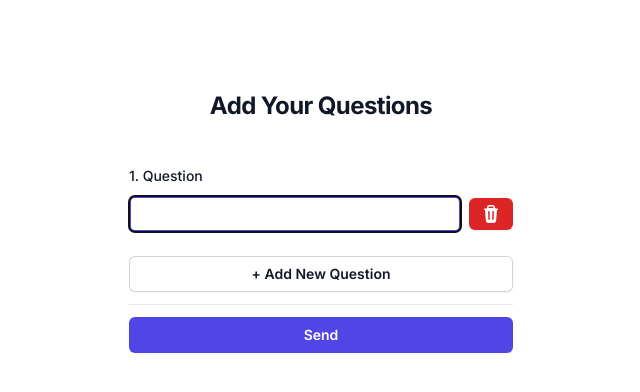
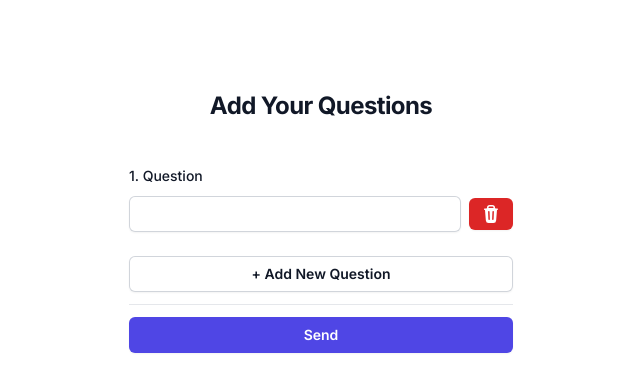
Before and after one commit to yusfgungor/react-hook-form-dynamic-form-example, a Next.js app in the folder finished_project/: page / in a window 1280 px wide. Both pictures are taken after a click on the button "+ Add New Question". Shown: the top 392 px of the page, without its empty margins (319-959 px from the left). Built offline with nearby package versions, Linux system fonts and the light colour scheme.

Commit message:
feat: error message shown in Question component

```diff
--- a/finished_project/app/_components/QuestionFormField.tsx
+++ b/finished_project/app/_components/QuestionFormField.tsx
@@ -15,7 +15,10 @@ export function QuestionFormField({
     <Controller
       control={control}
       name={`questions.${index}.text`}
-      render={({ field }) => (
+      render={({ field, fieldState }) => {
+        const errorMessage = fieldState.error?.message;
+
+        return (
           <div>
             <label className="block text-sm font-medium leading-6 text-gray-900">
               {index + 1}. Question
@@ -24,13 +27,14 @@ export function QuestionFormField({
               <div className="flex-1">
                 <input
                   type="text"
-                className="block w-full rounded-md border-0 py-1.5 text-gray-900 shadow-sm ring-1 ring-inset ring-gray-300 placeholder:text-gray-400 focus:ring-2 focus:ring-inset focus:ring-indigo-600 sm:text-sm sm:leading-6"
+                  className={`block w-full rounded-md border-0 p-1.5 text-gray-900 shadow-sm ring-1 ring-inset ring-gray-300 placeholder:text-gray-400 sm:text-sm sm:leading-6 outline-none ${
+                    errorMessage ? "ring-red-500" : ""
+                  }`}
                   {...field}
                 />
               </div>
               <div>
                 <button
-                type="submit"
                   className="flex justify-center rounded-md bg-red-600 px-3 py-1.5 text-sm font-semibold leading-6 text-white shadow-sm hover:bg-red-500 focus-visible:outline focus-visible:outline-2 focus-visible:outline-offset-2 focus-visible:outline-red-600"
                   onClick={() => removeQuestion(index)}
                 >
@@ -49,8 +53,10 @@ export function QuestionFormField({
                 </button>
               </div>
             </div>
+            <span className="text-sm text-red-500">{errorMessage}</span>
           </div>
-      )}
+        );
+      }}
     />
   );
 }
```
Lines whose indentation alone changed are shown as unchanged.
